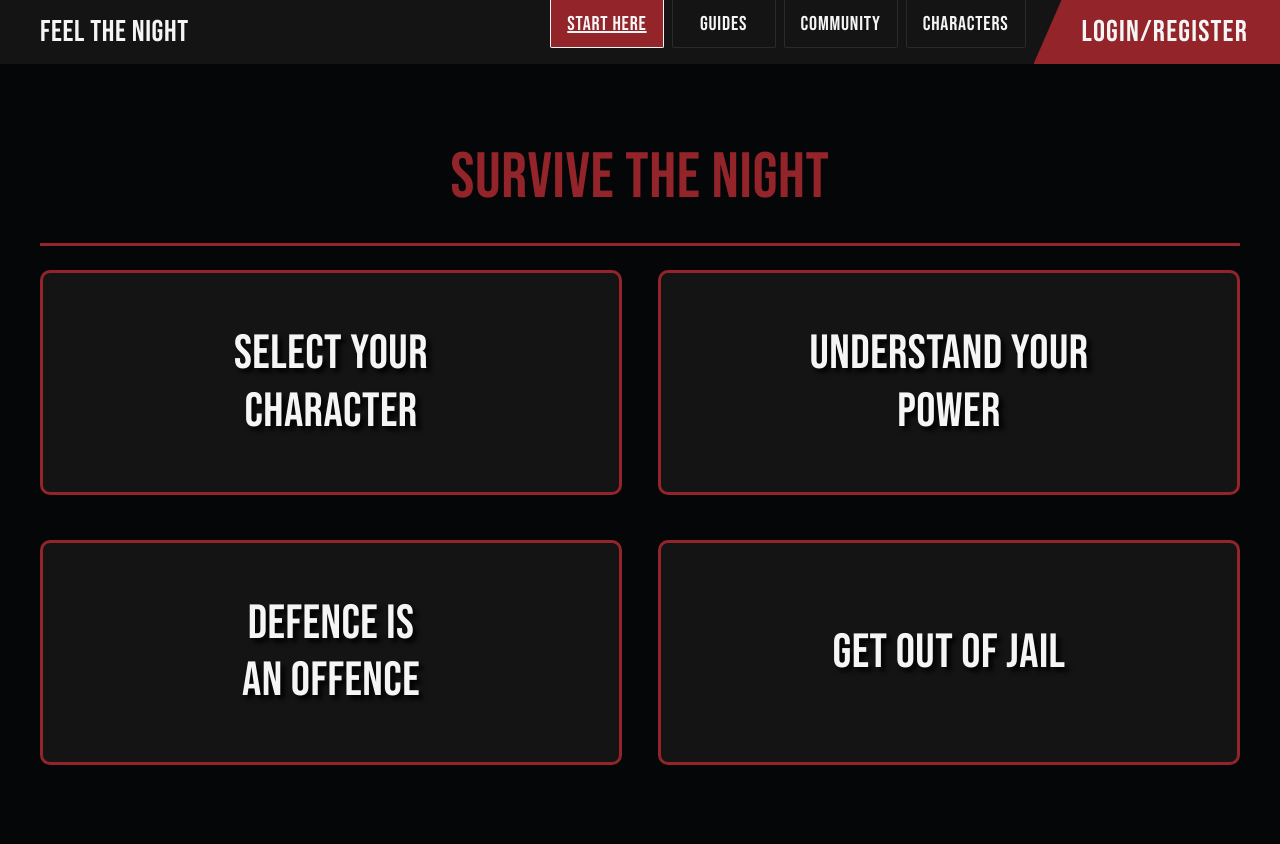
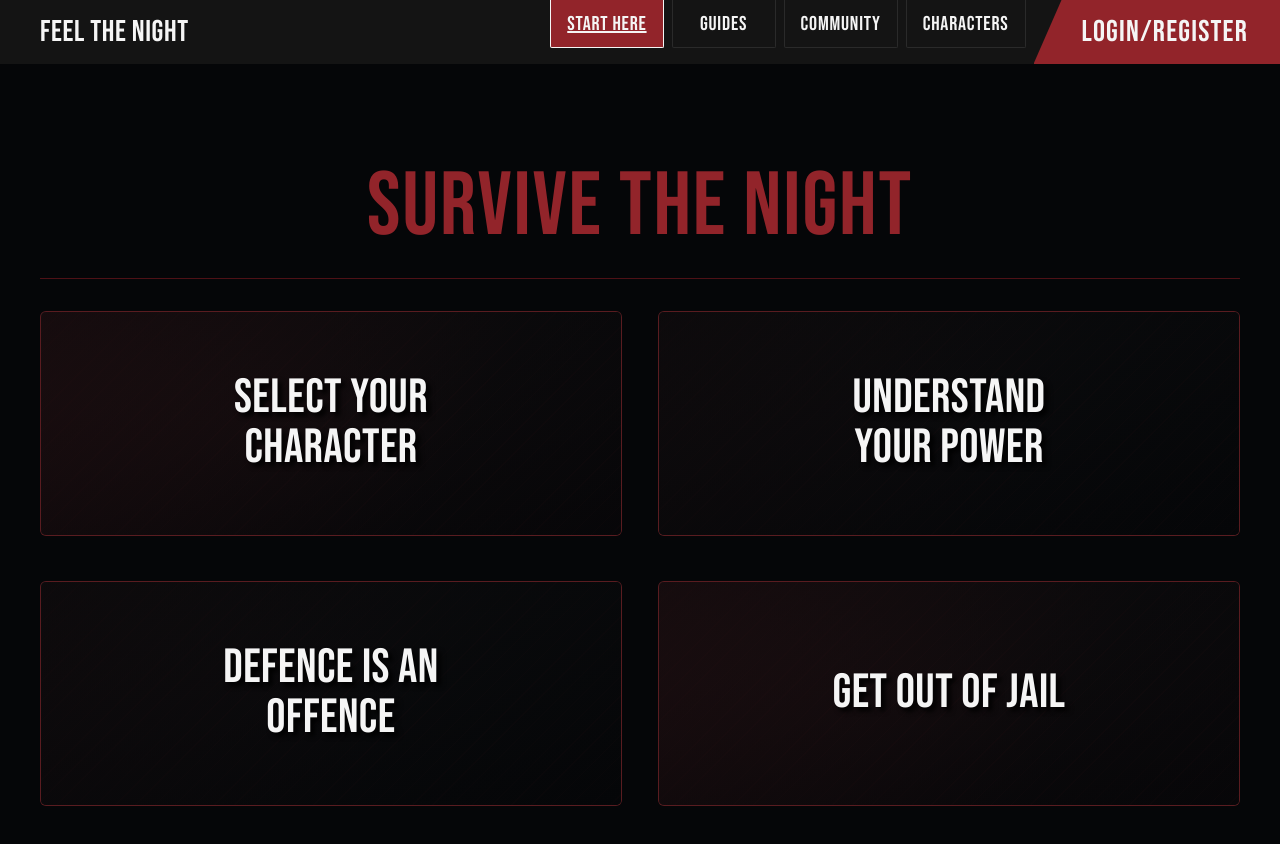
Before and after one commit to Feel-The-Night/Feel-The-Night-Frontend, a React (Vite) app: page /start in a window 1280 px wide. Shown: the top 844 px of the page. Before the commit the page ends 813 px from the top, so only its background shows below. Built offline with nearby package versions, Linux system fonts and the light colour scheme.

Commit message:
feat: refine start here redesign

```diff
--- a/src/pages/Start/Start.module.css
+++ b/src/pages/Start/Start.module.css
@@ -1,25 +1,29 @@
 /* Start Here - Figma node 125:20 */
 
 .page {
-  padding-block-start: var(--space-8);
+  padding-block: var(--space-12) var(--space-16);
 }
 
 .title {
-  margin-bottom: var(--space-8);
+  margin: 0;
+  font-size: clamp(3rem, 7vw, var(--font-size-display-lg));
+  letter-spacing: 0.02em;
   text-align: center;
   text-transform: uppercase;
+  color: var(--color-text-accent);
 }
 
 .divider {
-  margin: 0 0 var(--space-6);
+  margin: var(--space-6) 0 var(--space-8);
+  height: 1px;
   border: 0;
-  border-top: var(--border-width-md) solid var(--color-accent);
+  background-color: var(--color-accent-dark);
 }
 
 .grid {
   display: grid;
-  /* 880px cards with a 36px column gap and a 45px row gap in the 1920px frame */
   grid-template-columns: repeat(2, 1fr);
+  /* 36px column gap and 45px row gap in the 1920px frame */
   gap: 45px 36px;
   margin: 0;
   padding: 0;
@@ -29,5 +33,6 @@
 @media (max-width: 60rem) {
   .grid {
     grid-template-columns: 1fr;
+    gap: var(--space-6);
   }
 }
--- a/src/pages/Start/Start.tsx
+++ b/src/pages/Start/Start.tsx
@@ -1,22 +1,29 @@
-import StartCard from './StartCard'
+import StartCard, { type StartCardContent } from './StartCard'
 import styles from './Start.module.css'
 
-const cards = [
-  { title: 'Select your\ncharacter' },
-  { title: 'Understand your\npower' },
-  { title: 'Defence is\nan offence' },
-  { title: 'Get out of jail' },
+/* Titles come from the Figma frame. Pass `image` once the original artwork is
+   exported into src/assets/images. */
+const cards: StartCardContent[] = [
+  {
+    id: 'select-your-character',
+    title: 'Select your character',
+    emphasis: 'strong',
+  },
+  { id: 'understand-your-power', title: 'Understand your power' },
+  { id: 'defence-is-an-offence', title: 'Defence is an offence' },
+  { id: 'get-out-of-jail', title: 'Get out of jail', emphasis: 'strong' },
 ]
 
 export default function Start() {
   return (
     <section className={styles.page}>
-      <h1 className={styles.title}>survive the night</h1>
+      <h1 className={styles.title}>Survive the night</h1>
       <hr className={styles.divider} />
+
       <ul className={styles.grid}>
         {cards.map((card) => (
-          <li key={card.title}>
-            <StartCard title={card.title} />
+          <li key={card.id}>
+            <StartCard {...card} />
           </li>
         ))}
       </ul>
--- a/src/pages/Start/StartCard.module.css
+++ b/src/pages/Start/StartCard.module.css
@@ -1,29 +1,65 @@
-/* Start Here card - Figma nodes 125:30, 125:31, 127:100, 127:101 (880x340) */
+/* Start Here card - Figma nodes 125:30, 125:31, 127:100, 127:101.
+   The artwork is the card; the title sits on top of a dark wash. */
 
 .card {
+  position: relative;
+  aspect-ratio: 880 / 340;
+  min-height: 200px;
+  border: 1px solid var(--color-border-accent);
+  border-radius: var(--radius-card);
+  background-color: var(--color-bg-elevated);
+  overflow: hidden;
+  isolation: isolate;
+  transition: border-color var(--transition-fast);
+}
+
+.card:hover {
+  border-color: var(--color-accent-highlight);
+}
+
+.media {
+  position: absolute;
+  inset: 0;
+  z-index: -1;
+  transition: transform 300ms ease;
+}
+
+.card:hover .media {
+  transform: scale(1.03);
+}
+
+.overlay {
   display: flex;
   align-items: center;
   justify-content: center;
-  aspect-ratio: 880 / 340;
-  padding: var(--space-4);
-  border: var(--border-width-md) solid var(--color-accent);
-  border-radius: var(--radius-md);
-  /* Falls back to a flat surface until the Figma artwork is exported. */
-  background-color: var(--color-bg-elevated);
-  background-position: center;
-  background-size: cover;
-  overflow: hidden;
+  height: 100%;
+  padding: var(--space-6);
+  background-image: radial-gradient(
+      120% 100% at 50% 50%,
+      rgba(5, 6, 8, 0.72) 0%,
+      rgba(5, 6, 8, 0.86) 100%
+    ),
+    linear-gradient(120deg, rgba(78, 17, 22, 0.3), transparent 65%);
+}
+
+.strong .overlay {
+  background-image: radial-gradient(
+      120% 100% at 50% 50%,
+      rgba(5, 6, 8, 0.66) 0%,
+      rgba(5, 6, 8, 0.86) 100%
+    ),
+    linear-gradient(120deg, rgba(146, 36, 42, 0.45), rgba(78, 17, 22, 0.12) 70%);
 }
 
 .title {
   margin: 0;
+  max-width: 14ch;
   font-family: var(--font-display);
   font-size: clamp(1.75rem, 3.75vw, var(--font-size-display-md));
   font-weight: 400;
-  line-height: 1.2;
+  line-height: 1.05;
   text-align: center;
   text-transform: uppercase;
   text-shadow: var(--text-shadow-card);
   color: var(--color-text);
-  white-space: pre-line;
 }
--- a/src/pages/Start/StartCard.tsx
+++ b/src/pages/Start/StartCard.tsx
@@ -1,19 +1,33 @@
+import Media from '../../components/ui/Media/Media'
 import styles from './StartCard.module.css'
 
-type StartCardProps = {
-  /** Card heading. Line breaks are preserved, matching the Figma layout. */
+export type StartCardContent = {
+  id: string
   title: string
-  /** Background image imported from src/assets. See src/assets/README.md. */
+  /** Original Figma artwork. See src/assets/README.md. */
   image?: string
+  /** Cards 01 and 04 carry a heavier red treatment. */
+  emphasis?: 'default' | 'strong'
 }
 
-export default function StartCard({ title, image }: StartCardProps) {
+export default function StartCard({
+  title,
+  image,
+  emphasis = 'default',
+}: StartCardContent) {
+  const className = [
+    styles.card,
+    emphasis === 'strong' ? styles.strong : null,
+  ]
+    .filter(Boolean)
+    .join(' ')
+
   return (
-    <article
-      className={styles.card}
-      style={image ? { backgroundImage: `url(${image})` } : undefined}
-    >
-      <h2 className={styles.title}>{title}</h2>
+    <article className={className}>
+      <Media className={styles.media} image={image} alt="" />
+      <div className={styles.overlay}>
+        <h2 className={styles.title}>{title}</h2>
+      </div>
     </article>
   )
 }
```
